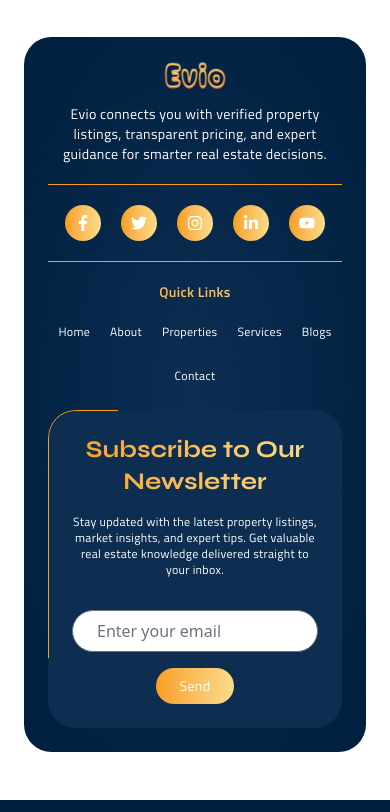
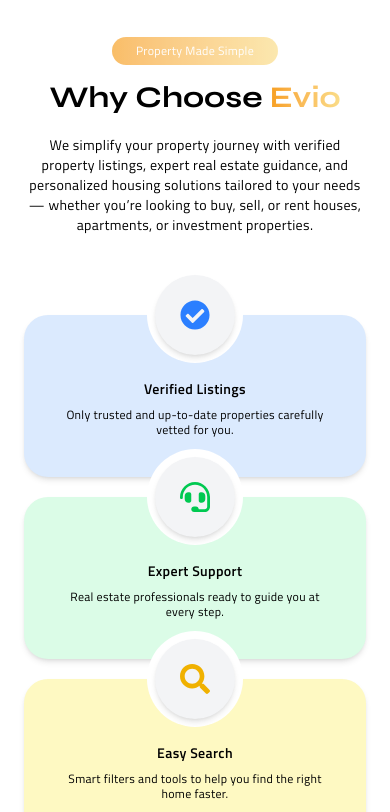
Before and after one commit to adil-asar/Evio-Frontend, a React (Vite) app: page / in a window 390 px wide. Shown: the part 8940-9752 px from the top of the page. Built offline with nearby package versions, Linux system fonts and the light colour scheme.

Commit message:
footer changes

```diff
--- /dev/null
+++ b/src/components/Home/WhyChooseEvio.tsx
@@ -0,0 +1,72 @@
+/* eslint-disable prettier/prettier */
+import React from "react";
+import { FaCheckCircle, FaHeadset, FaSearch, FaHome } from "react-icons/fa";
+import Tagline from "../common/Tagline";
+
+const WhyChooseEvio: React.FC = () => {
+  const subtitle =
+    "We simplify your property journey with verified property listings, expert real estate guidance, and personalized housing solutions tailored to your needs — whether you’re looking to buy, sell, or rent houses, apartments, or investment properties.";
+
+  const features = [
+    {
+      icon: <FaCheckCircle className="text-blue-500 text-3xl" />,
+      title: "Verified Listings",
+      description: "Only trusted and up-to-date properties carefully vetted for you.",
+      bgColor: "bg-blue-100",
+    },
+    {
+      icon: <FaHeadset className="text-green-500 text-3xl" />,
+      title: "Expert Support",
+      description: "Real estate professionals ready to guide you at every step.",
+      bgColor: "bg-green-100",
+    },
+    {
+      icon: <FaSearch className="text-yellow-500 text-3xl" />,
+      title: "Easy Search",
+      description: "Smart filters and tools to help you find the right home faster.",
+      bgColor: "bg-yellow-100",
+    },
+    {
+      icon: <FaHome className="text-purple-500 text-3xl" />,
+      title: "Tailored Solutions",
+      description: "Homes and investments designed to perfectly match your needs.",
+      bgColor: "bg-purple-100",
+    },
+  ];
+
+  return (
+    <section className="padding-t">
+      <div className="containerize">
+        <div className="text-center">
+          <Tagline text="Property Made Simple" className="xl:mb-5 mb-3.5 mx-auto" />
+          <h2 className="heading-lg">
+            Why Choose <span className="text-gradient"> Evio </span>
+          </h2>
+          <h3 className="max-w-screen-lg mx-auto paragraph-lg mt-5 ">{subtitle}</h3>
+        </div>
+      </div>
+
+      {/* Cards Section */}
+      <div className="grid grid-cols-1 sm:grid-cols-2 lg:grid-cols-4 gap-5 mt-20 containerize">
+        {features.map((feature, index) => (
+          <div
+            key={index}
+            className={`${feature.bgColor} relative shadow-md hover:shadow-xl transition rounded-3xl p-10 text-center flex flex-col items-center`}
+          >
+            {/* Icon floating out */}
+            <div className="w-24 h-24 flex justify-center rounded-full items-center bg-white absolute -top-12 left-1/2 -translate-x-1/2">
+              <div className=" w-20 h-20 flex items-center justify-center rounded-full bg-gray-100 shadow-md mx-auto ">
+                {feature.icon}
+              </div>
+            </div>
+
+            <h3 className="paragraph-lg font-semibold mt-6">{feature.title}</h3>
+            <p className="mt-2 paragraph-sm font-medium leading-tight">{feature.description}</p>
+          </div>
+        ))}
+      </div>
+    </section>
+  );
+};
+
+export default WhyChooseEvio;
--- a/src/pages/client/Home.tsx
+++ b/src/pages/client/Home.tsx
@@ -2,6 +2,7 @@
 import RentalProperties from "../../components/Home/RentalProperties";
 import SaleProperties from "../../components/Home/SaleProperties";
 import WhoAreWe from "../../components/Home/WhoAreWe";
+import WhyChooseEvio from "../../components/Home/WhyChooseEvio";
 import Cta from "../../components/common/Cta";
 import Hero from "../../components/common/Hero";
 
@@ -23,6 +24,7 @@
         buttonText="Start Your Search"
         buttonLink="/properties"
       />
+      <WhyChooseEvio />
     </div>
   );
 };
```
